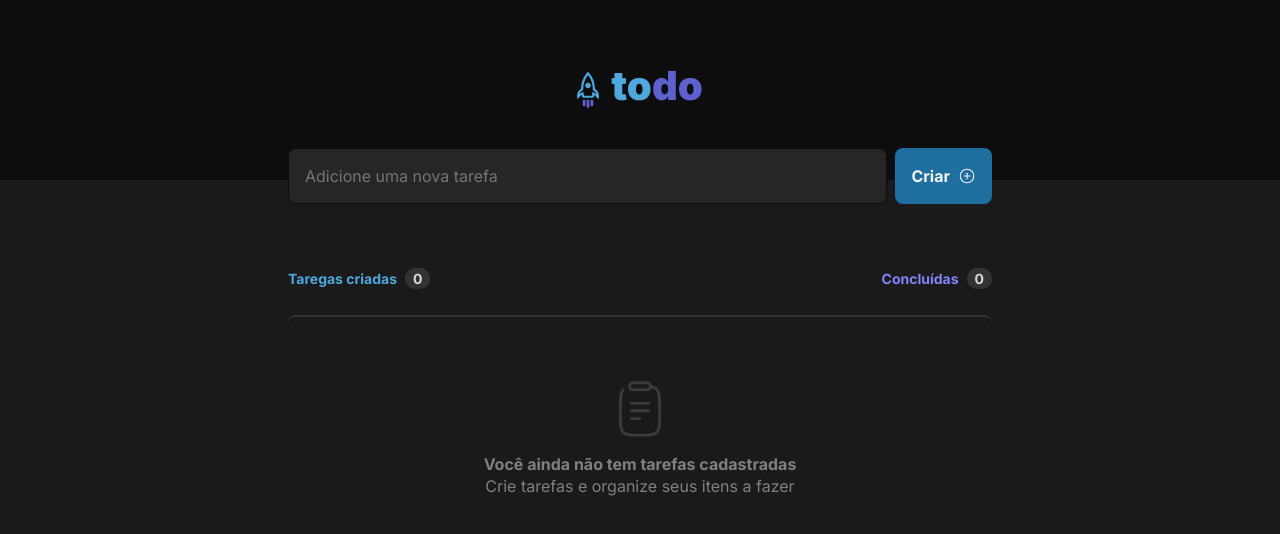
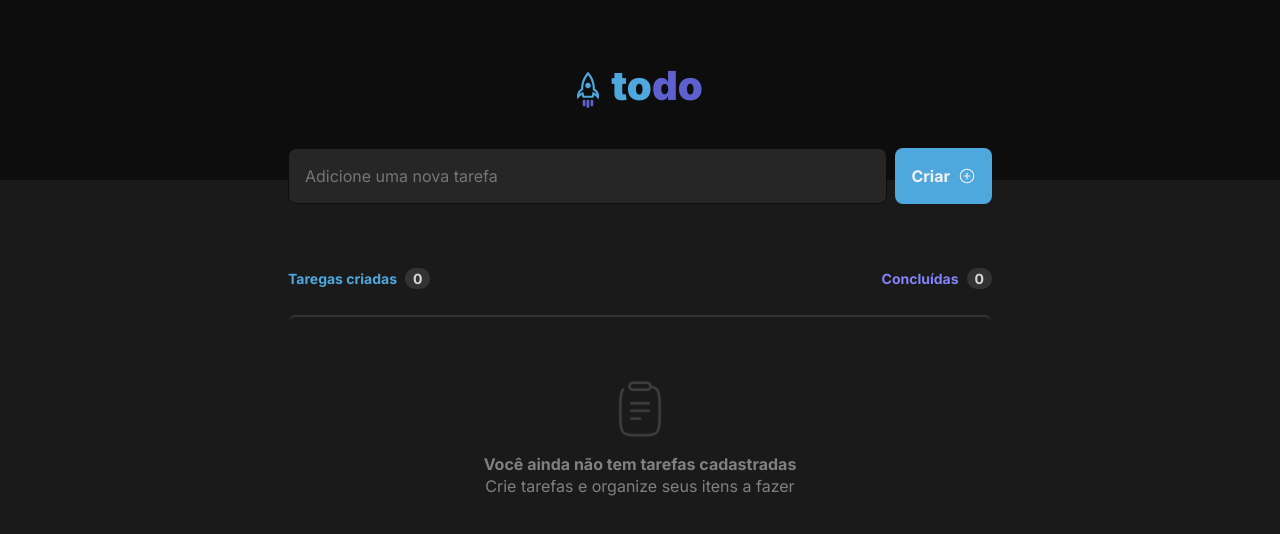
Before and after one commit to murilothom/todo-ignite, a React (Vite) app: page / in a window 1280 px wide. In both pictures the pointer is over the button "Criar". Shown: the top 534 px of the page. Built offline with nearby package versions, Linux system fonts and the light colour scheme.

Commit message:
feat: form add task component

```diff
--- a/src/components/InputTask.module.css
+++ b/src/components/InputTask.module.css
@@ -14,6 +14,11 @@
   background: var(--blue-dark);
   border-radius: 8px;
   font-weight: bold;
+  transition: background-color .1s;
+}
+
+.button:hover {
+  background: var(--blue);
 }
 
 .input {
```
